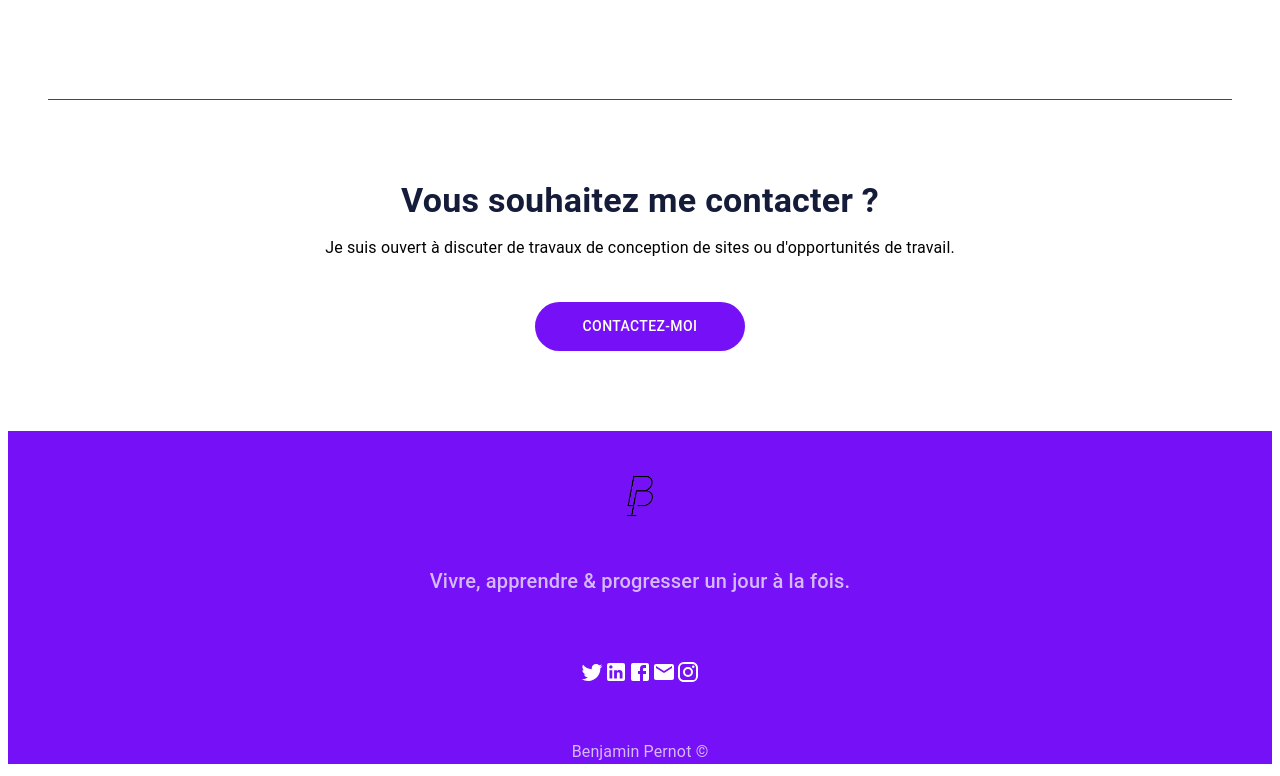
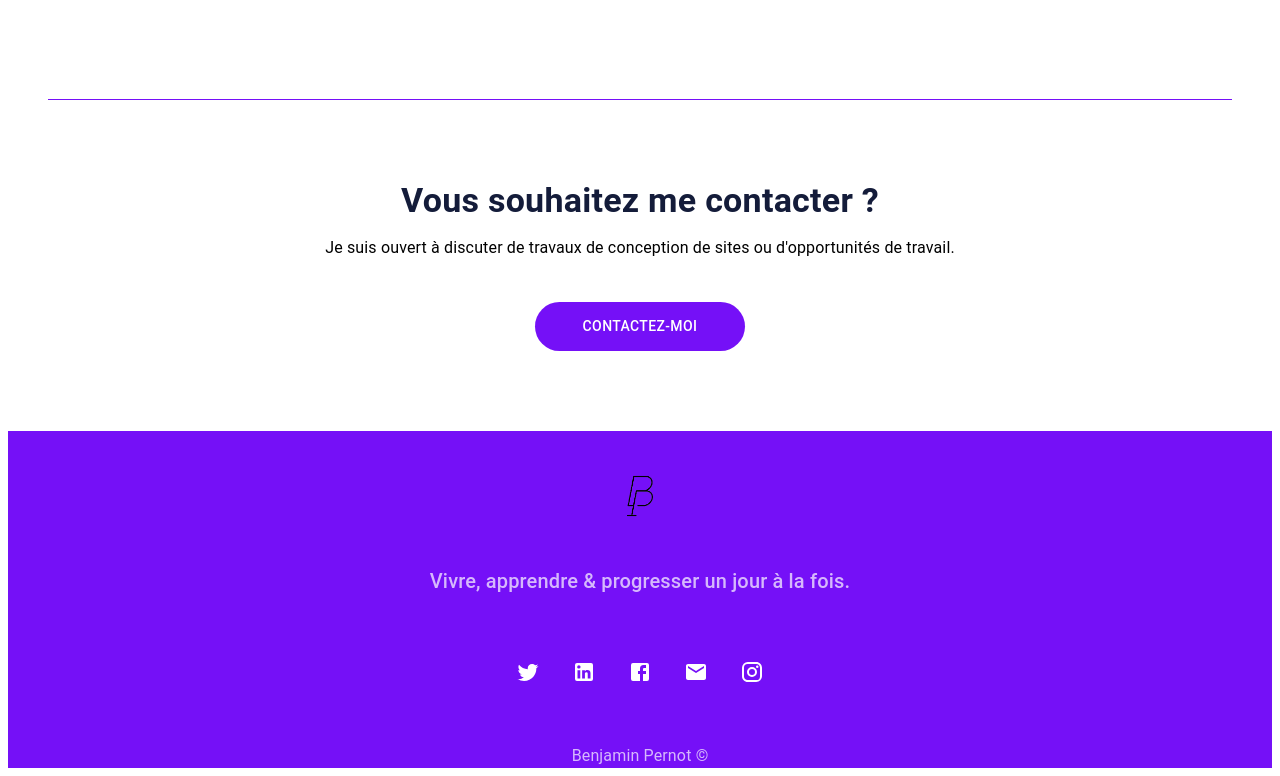
Before and after one commit to BENJYY1337/my-portfolio, a React (Create React App) app: page / in a window 1280 px wide. Shown: the part 2109-2885 px from the top of the page. Built offline with nearby package versions, Linux system fonts and the light colour scheme.

Commit message:
fix icon link

```diff
--- a/src/component/Footer.js
+++ b/src/component/Footer.js
@@ -31,17 +31,32 @@ export default function Footer() {
         <Typography align="center" variant="h6" gutterBottom>
           Vivre, apprendre & progresser un jour à la fois.
         </Typography>
-        <Box
-          pt={7}
-          display="flex"
-          flexDirection="row"
-          justifyContent="space-around"
-        >
-          <TwitterIcon style={{ color: "#FFFFFF" }} />
-          <LinkedInIcon style={{ color: "#FFFFFF" }} />
-          <FacebookIcon style={{ color: "#FFFFFF" }} />
-          <MailIcon style={{ color: "#FFFFFF" }} />
-          <InstagramIcon style={{ color: "#FFFFFF" }} />
+        <Box pt={7} display="flex">
+          <Box mx={2}>
+            <a href="https://twitter.com/BENJYY1337">
+              <TwitterIcon style={{ color: "#FFFFFF" }} />
+            </a>
+          </Box>
+          <Box mx={2}>
+            <a href="https://www.linkedin.com/in/benjamin-pernot-975916153/">
+              <LinkedInIcon style={{ color: "#FFFFFF" }} />
+            </a>
+          </Box>
+          <Box mx={2}>
+            <a href="https://www.facebook.com/pernot.b">
+              <FacebookIcon style={{ color: "#FFFFFF" }} />
+            </a>
+          </Box>
+          <Box mx={2}>
+            <a href="mailto:pernot.benjamin@outlook.fr">
+              <MailIcon style={{ color: "#FFFFFF" }} />
+            </a>
+          </Box>
+          <Box mx={2}>
+            <a href="https://www.instagram.com/pernot_benjamin/?hl=fr">
+              <InstagramIcon style={{ color: "#FFFFFF" }} />
+            </a>
+          </Box>
         </Box>
         <Box pt={7}>
           <Typography>Benjamin Pernot &#169;</Typography>
```
